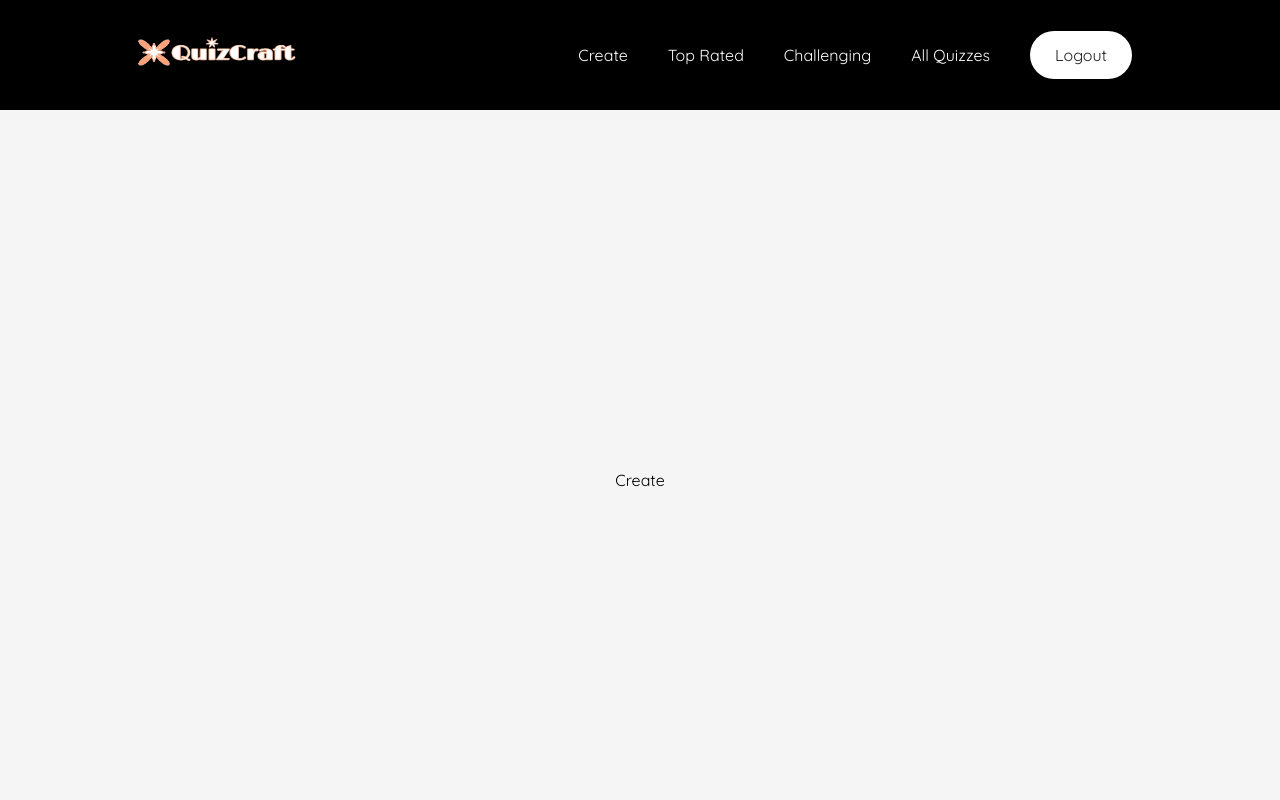
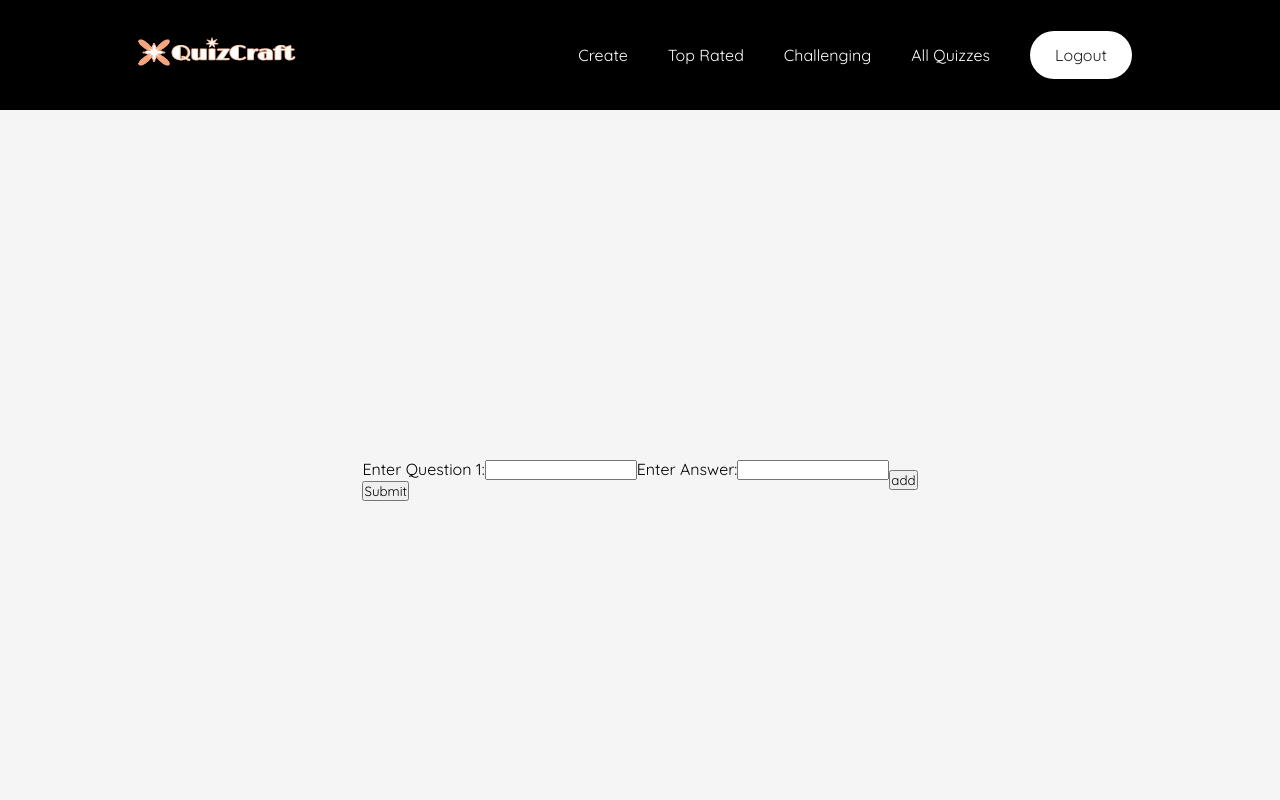
Before and after one commit to nromasanta/3680Project, a React (Vite) app: page /create in a window 1280 px wide. Shown: the top 800 px of the page. Built offline with nearby package versions, Linux system fonts and the light colour scheme; no server answers; sample sign-in values are in the browser's storage.

Commit message:
Init quiz creation

```diff
--- a/src/pages/Create.jsx
+++ b/src/pages/Create.jsx
@@ -1,15 +1,78 @@
-import React from 'react'
-import { useAuth } from '../auth/authProvider'
+import React from "react";
+import axios from "axios";
+import { useEffect, useState } from "react";
+import { useAuth } from "../auth/authProvider";
 
 const Create = () => {
   const { token, userId } = useAuth();
-  console.log("Token -> ", token);
-  console.log("UserId ->", userId);
+  const [question, setQuestion] = useState();
+  const [answer, setAnswer] = useState();
+  const [questionArray, setQuestionArray] = useState([{question: "", answer: ""}]);
+  const [nQuestion, setNQuestion] = useState(0);
+  let answerArray = [];
+  let jsonArray = [];
+
+  useEffect(() => {
+    const getUser = async () => {
+      console.log("Here");
+      try {
+        const res = await axios.get(
+          `http://localhost:4000/api/users/${userId}`
+        );
+        console.log(res);
+      } catch (err) {
+        console.log(err);
+      }
+    };
+    getUser();
+  }, []);
+
+  const renderNewDiv = () => {
+    console.log("Adding...");
+    if (nQuestion <= 15) {
+    setQuestionArray([
+      ...questionArray,
+      { question: "hi", answer: "hi" }
+    ]);
+  } else {
+    console.log("Unable to add more!");
+  }
+    setNQuestion(nQuestion+1);
+    console.log("nquestion ->", nQuestion);
+    console.log("questionarray-> ", questionArray);
+  };
+
+
+
+  const handleSubmit = (e) => {
+    e.preventDefault();
+    jsonArray.push({question: question, answer: answer});
+    console.log("jsonArray->", jsonArray);
+    console.log("nquestions ->", nQuestion);
+  };
+
   return (
-    <div className='temp-page container'>
-      Create
+    <div className="temp-page container">
+      <form onSubmit={handleSubmit}>
+        {questionArray.map((item, index) => (
+          <div key = {index}>
+            <label>
+              Enter Question {index + 1}:
+              <input
+                type="text"
+                onChange={(e) => setQuestion(e.target.value)}
+              />
+            </label>
+            <label>
+              Enter Answer:
+              <input type="text" onChange={(e) => setAnswer(e.target.value)} />
+            </label>
+          </div>
+        ))}
+        <button type="submit">Submit</button>
+      </form>
+      <button onClick={renderNewDiv}>add</button>
     </div>
-  )
-}
+  );};
 
-export default Create
+export default Create;
```
